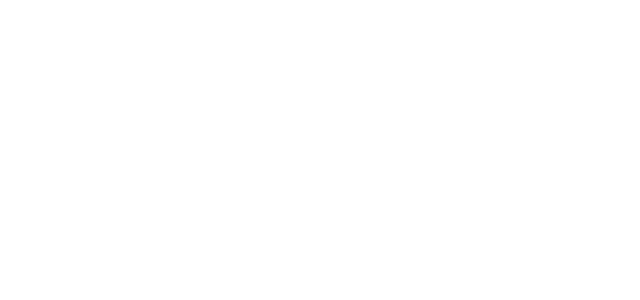
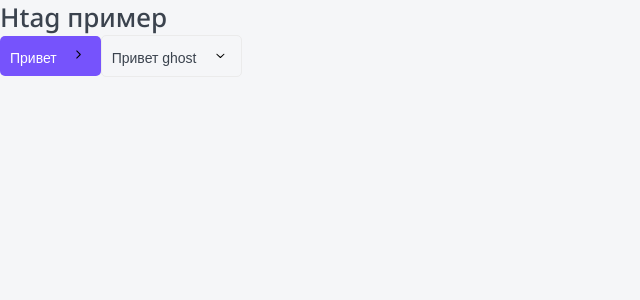
Before and after one commit to mao13132/nextjs_cursec, a Next.js app: page / in a window 1280 px wide. Shown: the top 300 px of the page, without its empty margins (0-640 px from the left). Built offline with nearby package versions, Linux system fonts and the light colour scheme.

Commit message:
relise button component

```diff
--- /dev/null
+++ b/components/Button/Button.module.css
@@ -0,0 +1,52 @@
+.button {
+    display: inline-block;
+
+    padding: 10px;
+
+    cursor: pointer;
+
+    text-align: center;
+    border: none;
+    border-radius: 5px;
+    font-size: 14px;
+
+    transition: all 0.2s;
+
+}
+
+.primary {
+    color: var(--white);
+    background-color: var(--primary);
+}
+.primary:hover {
+    background-color: var(--primary-hover);
+}
+
+.ghost {
+    color: var(--black);
+    background: none;
+    border: 1px solid var(--gray-light);
+}
+.ghost:hover {
+    color: var(--white);
+    background-color: var(--primary);
+}
+
+.arrow {
+    display: inline-block;
+    margin-left: 10px;
+}
+
+.down {
+    transform: rotate(90deg);
+    transition: all 0.2s;
+}
+.icon {
+    width:70%;
+    height:70%;
+    color:#ff0000;
+    overflow:hidden;
+}
+.primary svg {
+    fill: var(--white);
+}
--- /dev/null
+++ b/components/Button/Button.tsx
@@ -0,0 +1,19 @@
+import { ButtonProps } from "./Button.props"
+import styles from './Button.module.css';
+import cn from 'classnames';
+
+export const Button = ({ appearance, children, className, arrow = 'none', ...props }: ButtonProps): JSX.Element => {
+
+    return (<button
+        className={cn(styles['button'], className, {
+            [styles.primary]: appearance === 'primary',
+            [styles.ghost]: appearance === 'ghost',
+        })} {...props}>
+        {children}
+        {arrow != 'none' && <span className={cn(styles['arrow'], {
+            [styles['down']]: arrow === 'down',
+            [styles['right']]: arrow === 'right',
+        })}>
+            <img className={styles['icon']} src="/arrow.svg" alt="стрелка состояния кнопки" /></span>}
+    </button>);
+};
--- /dev/null
+++ b/components/Htag/Htag.module.css
@@ -0,0 +1,15 @@
+.h1 {
+    font-size: 26px;
+    font-weight: 500;
+    line-height: 35px;
+}
+.h2 {
+    font-size: 22px;
+    font-weight: 500;
+    line-height: 30px;
+}
+.h3 {
+    font-size: 20px;
+    font-weight: 600;
+    line-height: 27px;
+}
--- /dev/null
+++ b/components/Htag/Htag.props.ts
@@ -0,0 +1,6 @@
+import { ReactNode } from "react";
+
+export interface HtagProps {
+    tag: 'h1' | 'h2' | 'h3';
+    children: ReactNode;
+}
--- /dev/null
+++ b/components/Htag/Htag.tsx
@@ -0,0 +1,16 @@
+import { HtagProps } from "./Htag.props";
+import styles from './Htag.module.css';
+
+export const Htag = ({ tag, children }: HtagProps): JSX.Element => {
+
+    switch (tag) {
+        case 'h1':
+            return <h1 className={styles['h1']}>{children}</h1>
+        case 'h2':
+            return <h2 className={styles['h2']}>{children}</h2>
+        case 'h3':
+            return <h3 className={styles['h3']}>{children}</h3>
+        default:
+            return <></>
+    }
+};
--- /dev/null
+++ b/components/index.ts
@@ -0,0 +1,2 @@
+export * from './Htag/Htag';
+export * from './Button/Button';
--- a/pages/_app.tsx
+++ b/pages/_app.tsx
@@ -1,5 +1,6 @@
 import { AppProps } from "next/app";
 import Head from "next/head";
+import '../styles/global.css';
 
 function MyApp({ Component, pageProps }: AppProps): JSX.Element {
     return (
@@ -9,6 +10,10 @@ function MyApp({ Component, pageProps }: AppProps): JSX.Element {
                     Гланый тайтл
                 </title>
                 <link rel="icon" href="/favicon.ico" />
+                <link rel="preconnect" href="https://fonts.googleapis.com" />
+                <link rel="preconnect" href="https://fonts.gstatic.com" />
+                <link href="https://fonts.googleapis.com/css2?family=Noto+Sans:ital,wdth,wght@0,62.5..100,100..900;1,62.5..100,100..900&display=swap" rel="stylesheet" />
+
             </Head>
             <Component {...pageProps} />
         </div>
--- a/pages/index.tsx
+++ b/pages/index.tsx
@@ -1,14 +1,12 @@
-import Head from "next/head";
+
+import { Button, Htag } from "@/components";
 
 export default function Home() {
   return (
-    <>
-      <Head>
-        <title>Проверка title</title>
-      </Head>
-      <main className="flex min-h-screen flex-col items-center justify-between p-24">
-
-      </main>
-    </>
+    <div>
+      <Htag tag="h1">Htag пример</Htag>
+      <Button appearance="primary" arrow="right">Привет</Button>
+      <Button appearance="ghost" arrow="down">Привет ghost</Button>
+    </div>
   );
 }
--- /dev/null
+++ b/styles/global.css
@@ -0,0 +1,31 @@
+html,
+body {
+
+    font-family: "Noto Sans", sans-serif;
+    color: var(--black);
+    background: #F5F6F8;
+}
+
+a {
+    text-decoration: none;
+
+    color: inherit;
+}
+
+* {
+    margin: 0;
+    padding: 0;
+    box-sizing: border-box;
+}
+
+:root {
+    --black: #3B434E;
+    --gray-light: #EBEBEB;
+    --white: white;
+    --primary: #7653FC;
+    --primary-hover: #572ff8;
+    --red: #FC836D;
+    --green: #1DC37E;
+    --green-light: #C8F8E4;
+    --font-family: "Noto Sans", sans-serif;
+}
```
Also changed, not shown: components/Button/Button.props.ts (added, +7 -0 lines), components/Button/arrow.svg (added), public/arrow.svg (added).
